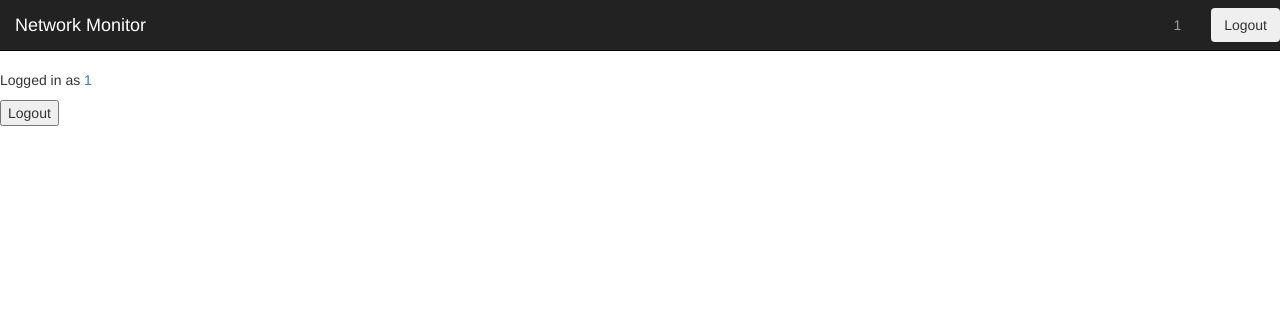
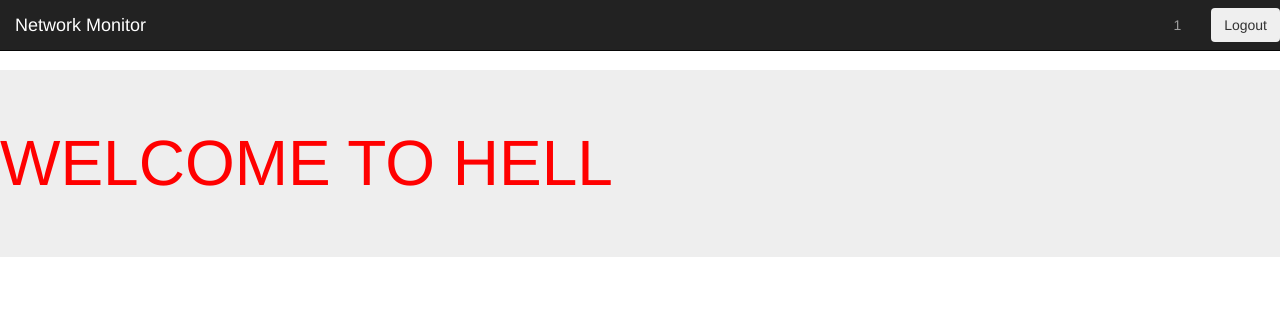
Before and after one commit to liatrio/network-monitor, a Flask app: page / in a window 1280 px wide. Shown: the top 311 px of the page. Run offline with Flask 2, Linux system fonts and the light colour scheme; the visitor is signed in with stand-in values (Sample User, id 1); some libraries are stand-ins or nearby versions.

```diff
--- a/NetworkMonitor/app.py
+++ b/NetworkMonitor/app.py
@@ -140,5 +140,4 @@ def profile():
     user = get_user(session['userid'])
     return render_template('profile.html', user=user)
 
-#app.run(host='0.0.0.0', port=8000)
-ping_all_networks()
+app.run(host='0.0.0.0', port=8000)
--- a/NetworkMonitor/templates/index.html
+++ b/NetworkMonitor/templates/index.html
@@ -1,19 +1,7 @@
 {% extends "base.html" %}}
 
 {% block content  %}
-
-{% if 'userid' in session %}
-
-<p>Logged in as <a href="/profile">{{ session['userid'] }}</a></p>
-<form action="/logout" method="post">
-    <button type="submit">Logout</button>
-</form>
-
-{% else %}
-
-	<a href="/login">Login</a>
-	<a href="/register">Register</a>
-
-{% endif %}
-
+<div class="jumbotron">
+  <blink style="text-align: center; color: red; font-size: 64px;">WELCOME TO HELL</blink>
+</div>
 {% endblock %}
```
